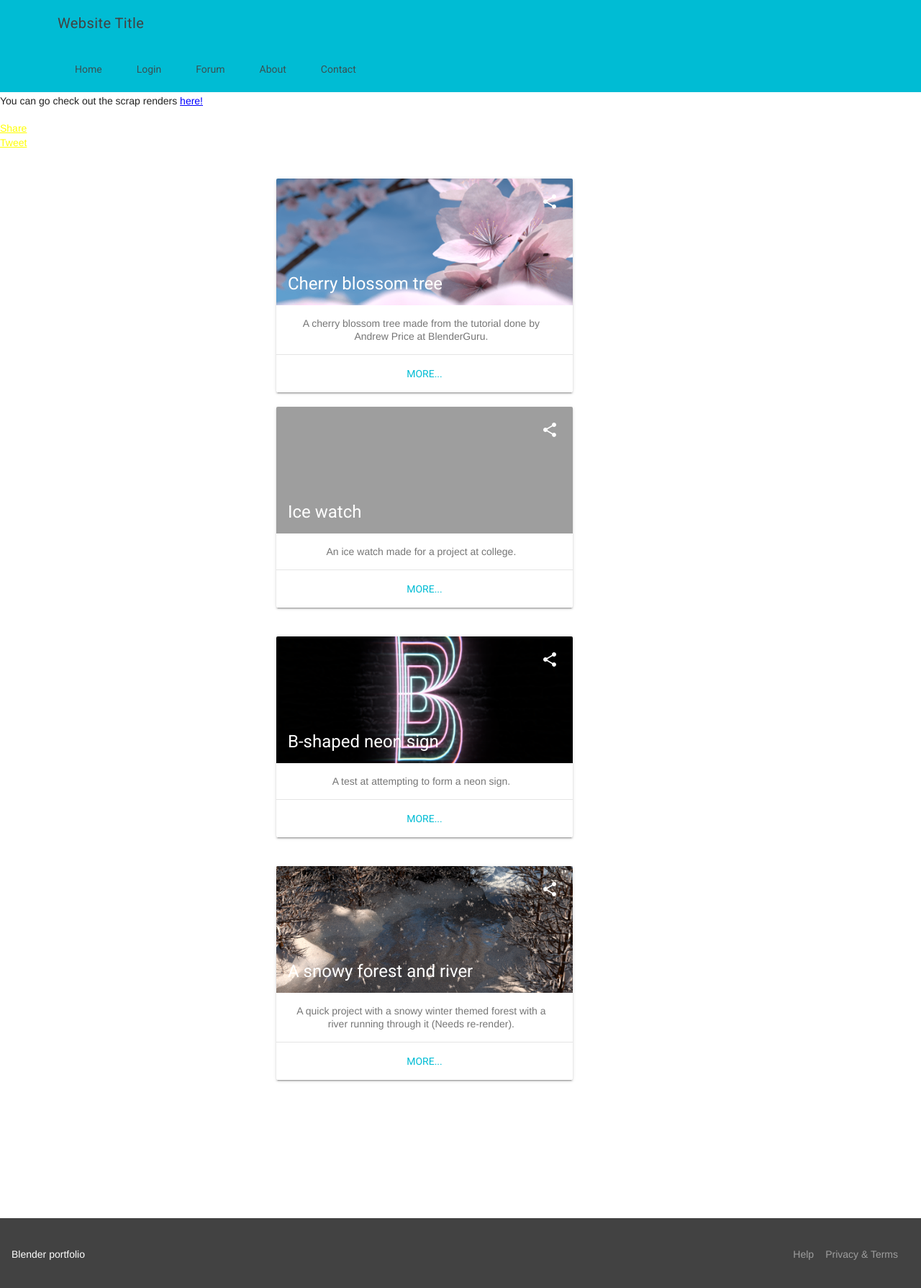
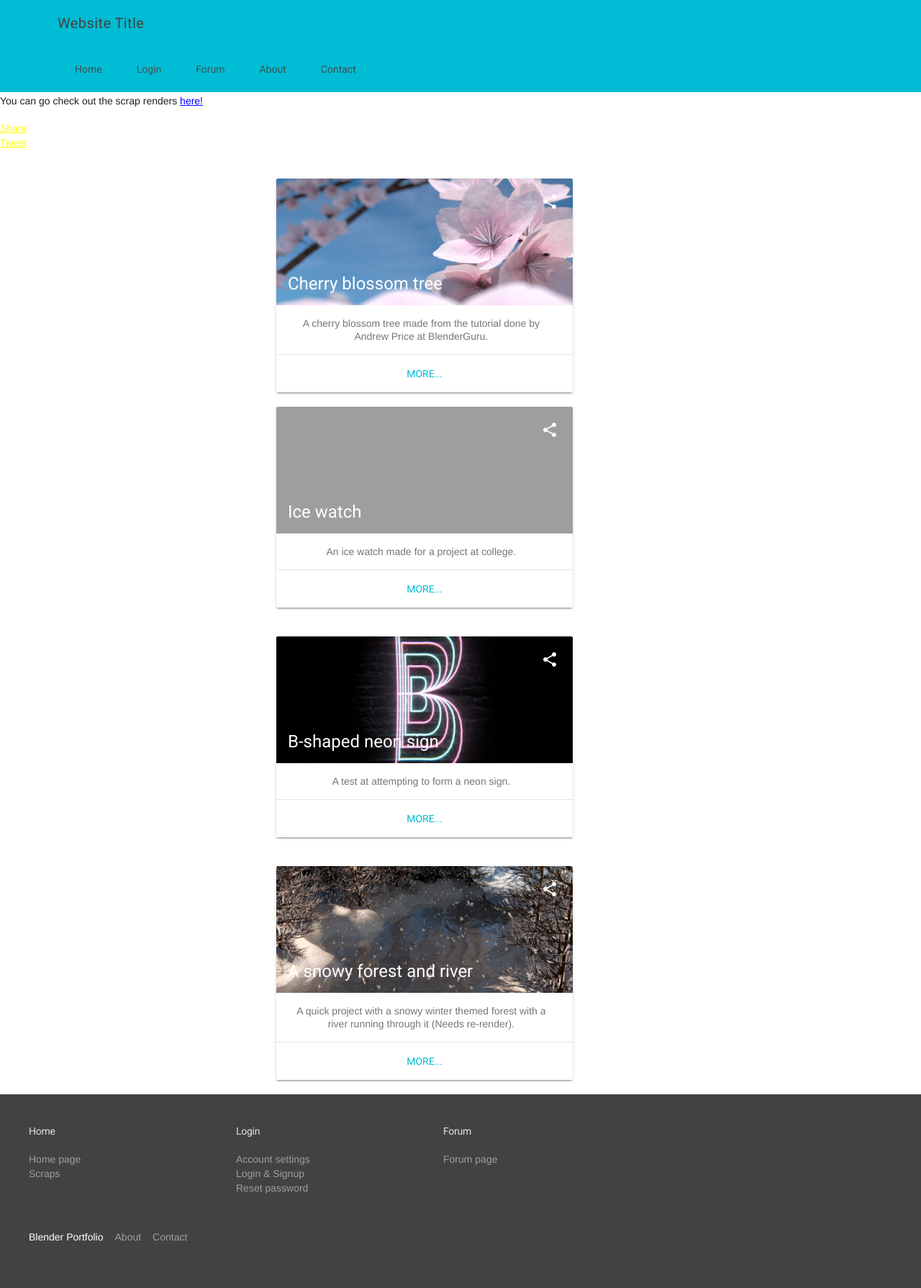
Before and after one commit to slothgamez/fireplex.github.io, a Jekyll site: the page index.html, which Jekyll copies as it is, in a window 1280 px wide. Shown: the top 1789 px of the page at 72% size. Built offline with Jekyll 4.4.1, drawn with Linux system fonts in a browser that asks for light colours; nearby versions of some CDN libraries; comment, search, counter and statistics services are not loaded.

Commit message:
Update index.html

```diff
--- a/index.html
+++ b/index.html
@@ -257,16 +257,46 @@
             </div>
           </div><br>
         </main>
-          <footer class="mdl-mini-footer">
-            <div class="mdl-mini-footer__left-section">
-                <div class="mdl-logo">Blender portfolio</div>
+          <footer class="mdl-mega-footer">
+            <div class="mdl-mega-footer__middle-section">
+
+              <div class="mdl-mega-footer__drop-down-section">
+                <input class="mdl-mega-footer__heading-checkbox" type="checkbox" checked>
+                <h1 class="mdl-mega-footer__heading">Home</h1>
+                <ul class="mdl-mega-footer__link-list">
+                  <li><a href="https://fireplex.github.io">Home page</a></li>
+                  <li><a href="https://fireplex.github.io/scraps">Scraps</a></li>
+                </ul>
+              </div>
+
+              <div class="mdl-mega-footer__drop-down-section">
+                <input class="mdl-mega-footer__heading-checkbox" type="checkbox" checked>
+                <h1 class="mdl-mega-footer__heading">Login</h1>
+                <ul class="mdl-mega-footer__link-list">
+                  <li><a href="https://fireplex.github.io/firebase/account">Account settings</a></li>
+                  <li><a href="https://fireplex.github.io/firebase/login">Login & Signup</a></li>
+                  <li><a href="https://fireplex.github.io/firebase/reset-password">Reset password</a></li>
+                </ul>
+              </div>
+
+              <div class="mdl-mega-footer__drop-down-section">
+                <input class="mdl-mega-footer__heading-checkbox" type="checkbox" checked>
+                <h1 class="mdl-mega-footer__heading">Forum</h1>
+                <ul class="mdl-mega-footer__link-list">
+                  <li><a href="https://fireplex.github.io/firebase/forum">Forum page</a></li>
+                </ul>
+              </div>
+
             </div>
-            <div class="mdl-mini-footer__right-section">
-                <ul class="mdl-mini-footer__link-list">
-                    <li><a href="#">Help</a></li>
-                    <li><a href="#">Privacy & Terms</a></li>
-                </ul>
+
+            <div class="mdl-mega-footer__bottom-section">
+              <div class="mdl-logo">Blender Portfolio</div>
+              <ul class="mdl-mega-footer__link-list">
+                <li><a href="https://fireplex.github.io/about">About</a></li>
+                <li><a href="https://fireplex.github.io/contact">Contact</a></li>
+              </ul>
             </div>
+
           </footer>
     </div>
     <script src="https://code.getmdl.io/1.1.3/material.min.js"></script>
```
